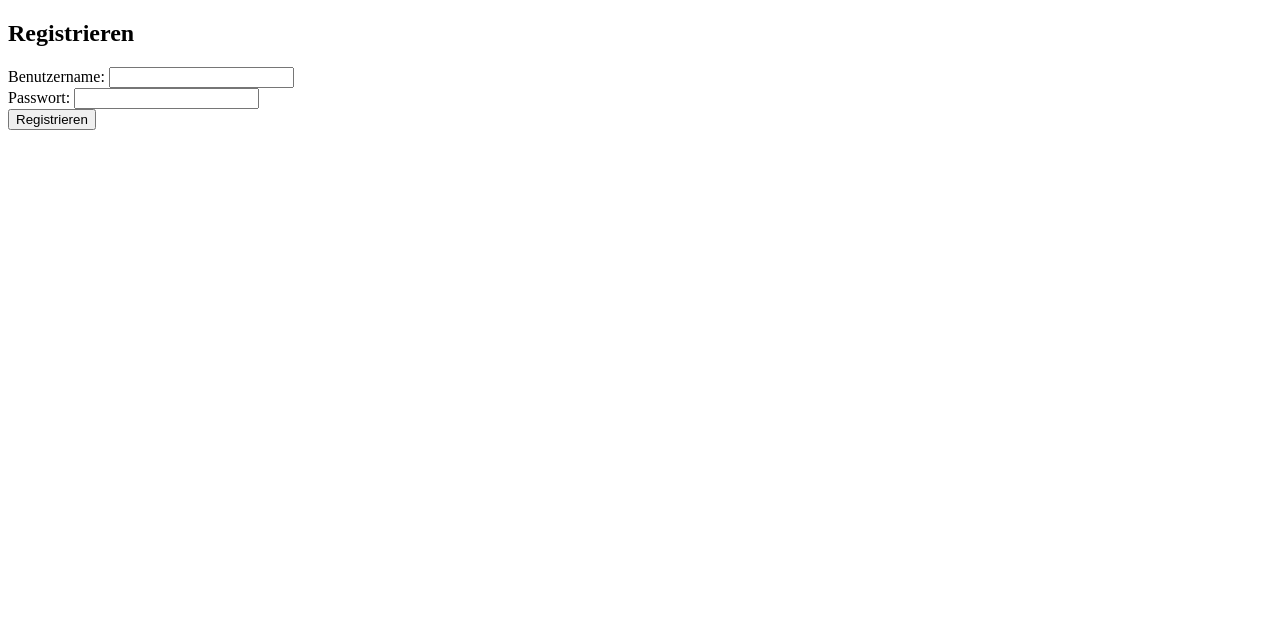
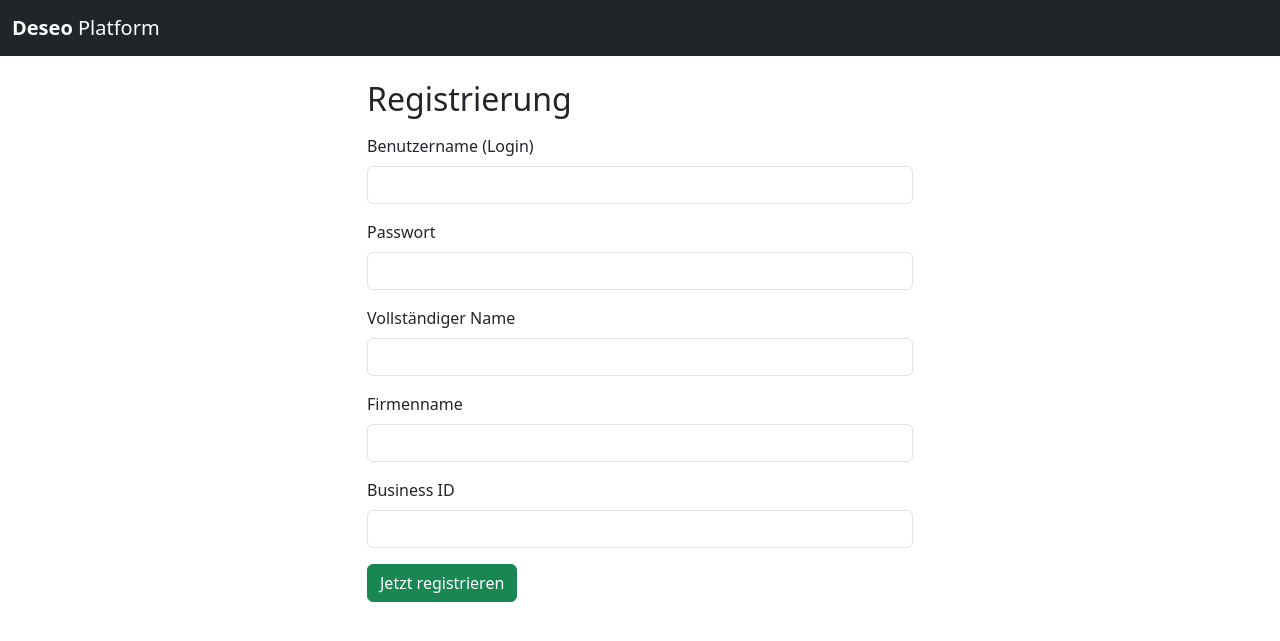
Before and after one commit to Deseoai/deseo_platform, a Flask app: page /register in a window 1280 px wide. Shown: the top 641 px of the page. Run offline with Flask 3, Linux system fonts and the light colour scheme.

Commit message:
Update register.html

```diff
--- a/templates/register.html
+++ b/templates/register.html
@@ -1,12 +1,38 @@
-<!DOCTYPE html>
-<html>
-<head><title>Registrierung</title></head>
-<body>
-  <h2>Registrieren</h2>
-  <form method="POST">
-    Benutzername: <input name="username"><br>
-    Passwort: <input name="password" type="password"><br>
-    <input type="submit" value="Registrieren">
-  </form>
-</body>
-</html>
+{% extends "base.html" %}
+{% block content %}
+
+<div class="row justify-content-center">
+  <div class="col-6">
+    <h2 class="mb-3">Registrierung</h2>
+    <form method="POST">
+      <!-- Username -->
+      <div class="mb-3">
+        <label class="form-label">Benutzername (Login)</label>
+        <input name="username" class="form-control" required>
+      </div>
+      <!-- Passwort -->
+      <div class="mb-3">
+        <label class="form-label">Passwort</label>
+        <input name="password" type="password" class="form-control" required>
+      </div>
+      <!-- Vollständiger Name -->
+      <div class="mb-3">
+        <label class="form-label">Vollständiger Name</label>
+        <input name="full_name" class="form-control" required>
+      </div>
+      <!-- Firmenname -->
+      <div class="mb-3">
+        <label class="form-label">Firmenname</label>
+        <input name="company_name" class="form-control">
+      </div>
+      <!-- Business ID -->
+      <div class="mb-3">
+        <label class="form-label">Business ID</label>
+        <input name="business_id" class="form-control">
+      </div>
+      <button class="btn btn-success" type="submit">Jetzt registrieren</button>
+    </form>
+  </div>
+</div>
+
+{% endblock %}
```
